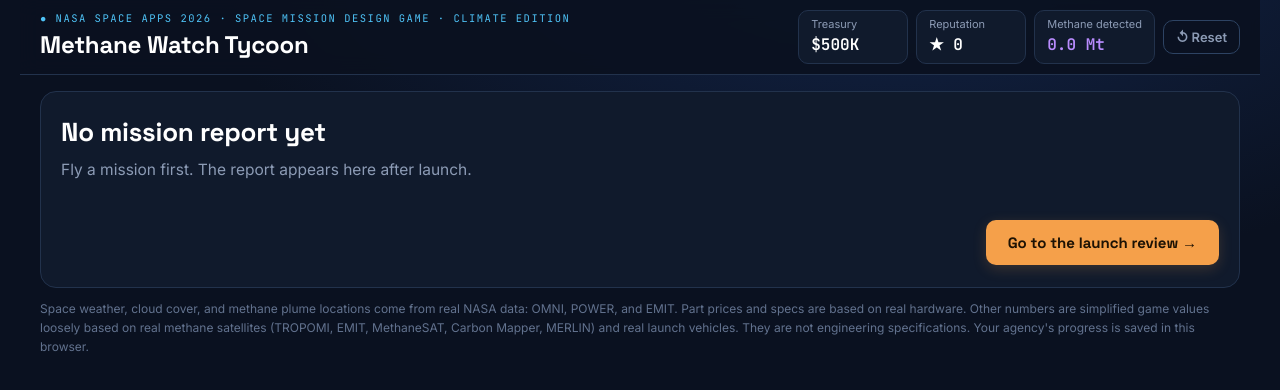
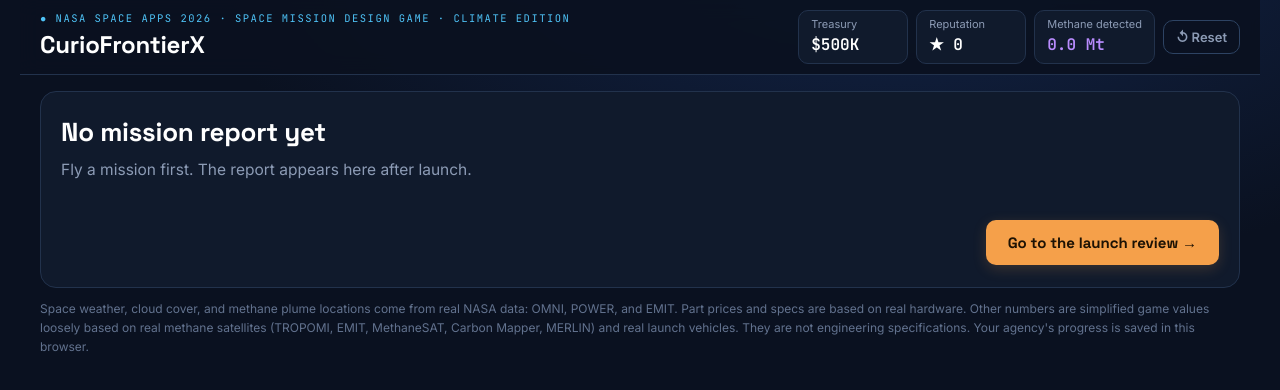
Before and after one commit to curiofrontierx/NasaApp_2026_SpaceMissionDesign, a plain HTML site: page feedback.html in a window 1280 px wide. Drawn offline with Linux system fonts and the light colour scheme.

Commit message:
feedback: rename top header to CurioFrontierX
Co-Authored-By: Claude Opus 5.5 <noreply@anthropic.com>

```diff
--- a/feedback.html
+++ b/feedback.html
@@ -219,7 +219,7 @@ details summary::-webkit-details-marker{display:none}
   <header class="top">
     <div>
       <div class="tag">NASA Space Apps 2026 · Space Mission Design Game · Climate edition</div>
-      <h1>Methane Watch Tycoon</h1>
+      <h1>CurioFrontierX</h1>
     </div>
     <div class="hud" id="hud"></div>
   </header>
```
